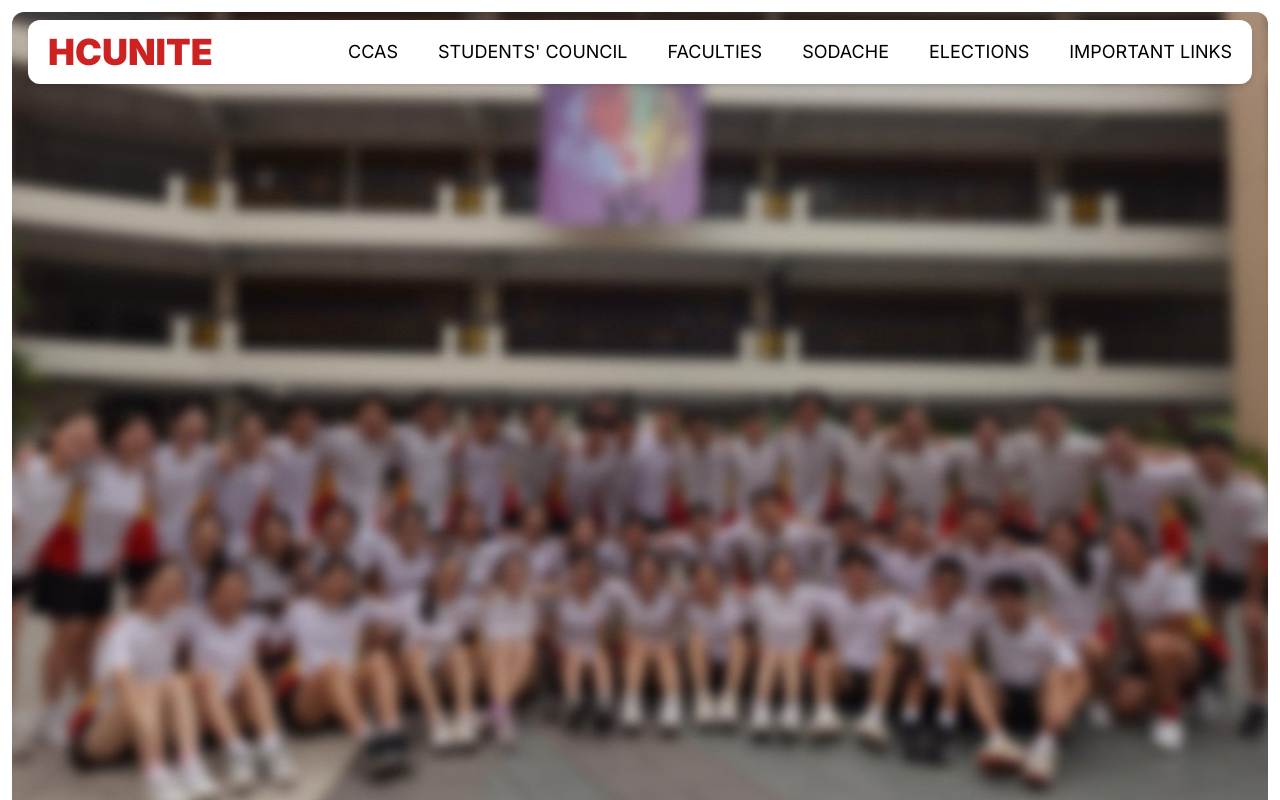
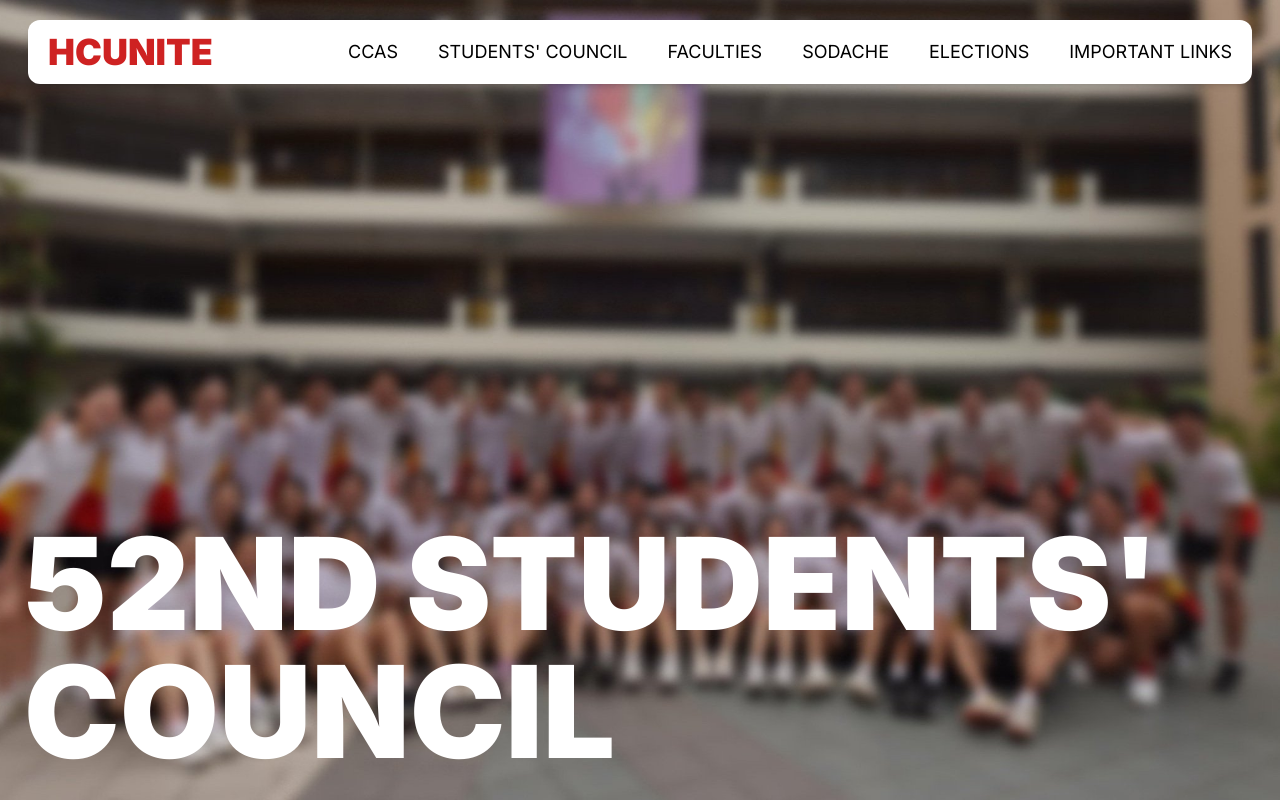
Before and after one commit to charizard-lies/hcunite-website-v2, a Vue app in the folder hcunite-website/: page /Council52 in a window 1280 px wide. Shown: the top 800 px of the page. Built offline with nearby package versions, Linux system fonts and the light colour scheme.

Commit message:
added jsconfig.json to fix errors, added apollo and faculties empty files, modified other pages to fullscreen

```diff
--- a/hcunite-website/src/App.vue
+++ b/hcunite-website/src/App.vue
@@ -87,7 +87,7 @@ const handleClose = () => {
       <router-view />
     </main>
 
-    <footer class="mx-3 mb-3 px-10 py-10 bg-hwachred text-white text-inter rounded-xl text-center">
+    <footer class="px-10 py-10 bg-hwachred text-white text-inter text-center">
       <div class="font-semibold text-md lg:text-xl my-3">
         CHECK OUT OUR OTHER PLATFORMS FOR MORE
       </div>
--- /dev/null
+++ b/hcunite-website/src/pages/Apollo.vue
@@ -0,0 +1,5 @@
+<script></script>
+
+<template>
+
+</template>
--- a/hcunite-website/src/pages/Council52.vue
+++ b/hcunite-website/src/pages/Council52.vue
@@ -3,10 +3,11 @@
 <template>
 
 <!-- hero section -->
-    <section class="px-3 pt-3 pb-12">
-        <div>
-            <img class="bg-gray-100 rounded-xl w-full aspect-3/2 object-cover" src="../assets/informal_council_pic.jpg" alt="">
-            <h1 class="mt-3 font-inter font-black text-5xl sm:text-6xl lg:text-7xl">52ND STUDENTS' COUNCIL</h1>
+    <section class="pb-12">
+        <div class="w-full h-screen relative">
+            <img src="../assets/informal_council_pic.jpg" alt="background" class="z-0 absolute w-full h-full object-cover">
+
+            <h1 class="p-6 absolute bottom-0 z-20 font-inter font-black text-white text-5xl md:text-7xl lg:text-9xl ">52ND STUDENTS' COUNCIL</h1>
         </div>
         <div class="p-6">
             <p class="max-w-[700px] mx-auto font-poppins text-xs md:text-base">
--- /dev/null
+++ b/hcunite-website/src/pages/Faculties.vue
@@ -0,0 +1,14 @@
+<script></script>
+
+<template>
+    <!-- hero section -->
+    <section>
+        <div>
+            <h1 class="text-5xl md:text-7xl lg:text-9xl">FACULTIES</h1>
+            <p>Click on the different logos to learn more about the faculty!</p>
+        </div>
+        <div class="grid grid-col-2">
+
+        </div>
+    </section>
+</template>
--- a/hcunite-website/src/pages/Home.vue
+++ b/hcunite-website/src/pages/Home.vue
@@ -14,18 +14,14 @@
 <template>
     <!-- hero section -->
      <section class="w-full h-screen flex flex-col">
-
-        <!-- hero section -->
-        <div class="w-full grow p-3">
             <!-- hero widget -->
-             <div class="w-full h-full overflow-hidden rounded-xl relative">
+             <div class="w-full h-full overflow-hidden relative">
                 <router-link to="/Council52">
                     <img src="../assets/informal_council_pic.jpg" alt="background" class="z-0 absolute w-full h-full object-cover">
 
-                    <h1 class="p-6 absolute bottom-0 z-20 font-inter font-black text-white text-5xl md:text-7xl lg:text-9xl ">HWA CHONG STUDENTS' COUNCIL</h1>
+                    <h1 class="p-12 absolute bottom-0 z-20 font-inter font-black text-white text-5xl md:text-7xl lg:text-9xl">HWA CHONG STUDENTS' COUNCIL</h1>
                 </router-link>
              </div>
-        </div>
      </section>
 
     <!-- why were here section -->
```
Also changed, not shown: hcunite-website/jsconfig.json (added, +9 -0 lines).
